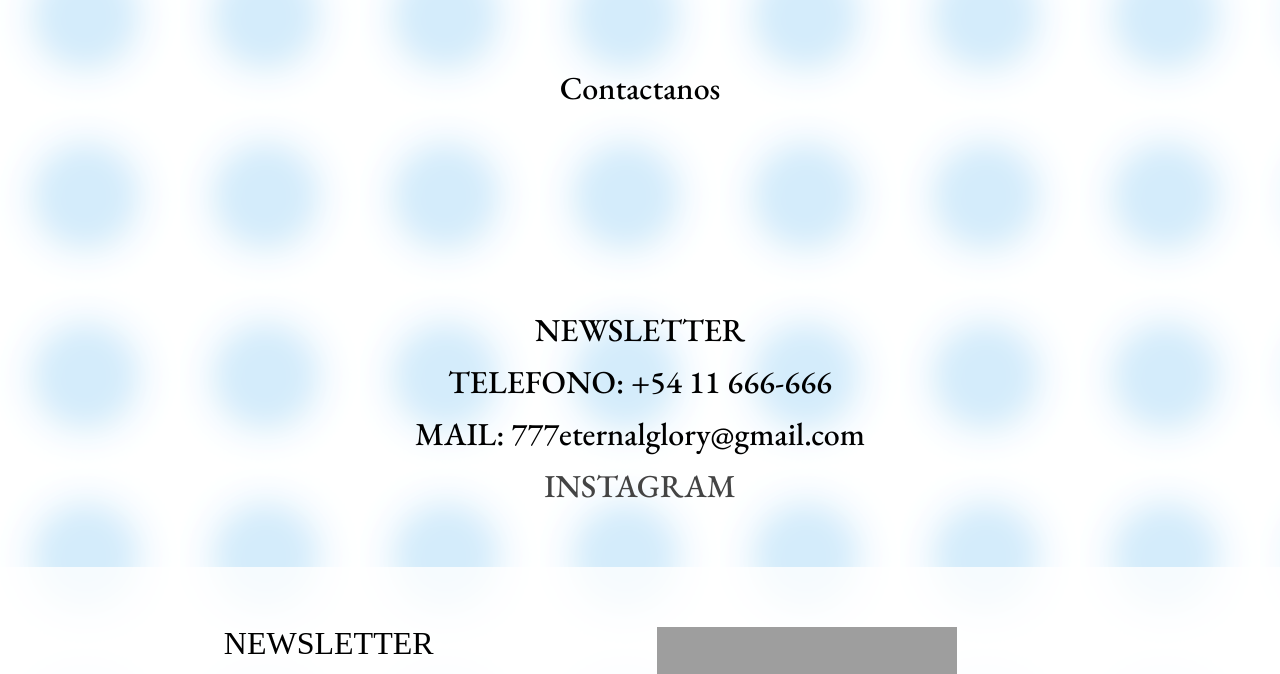
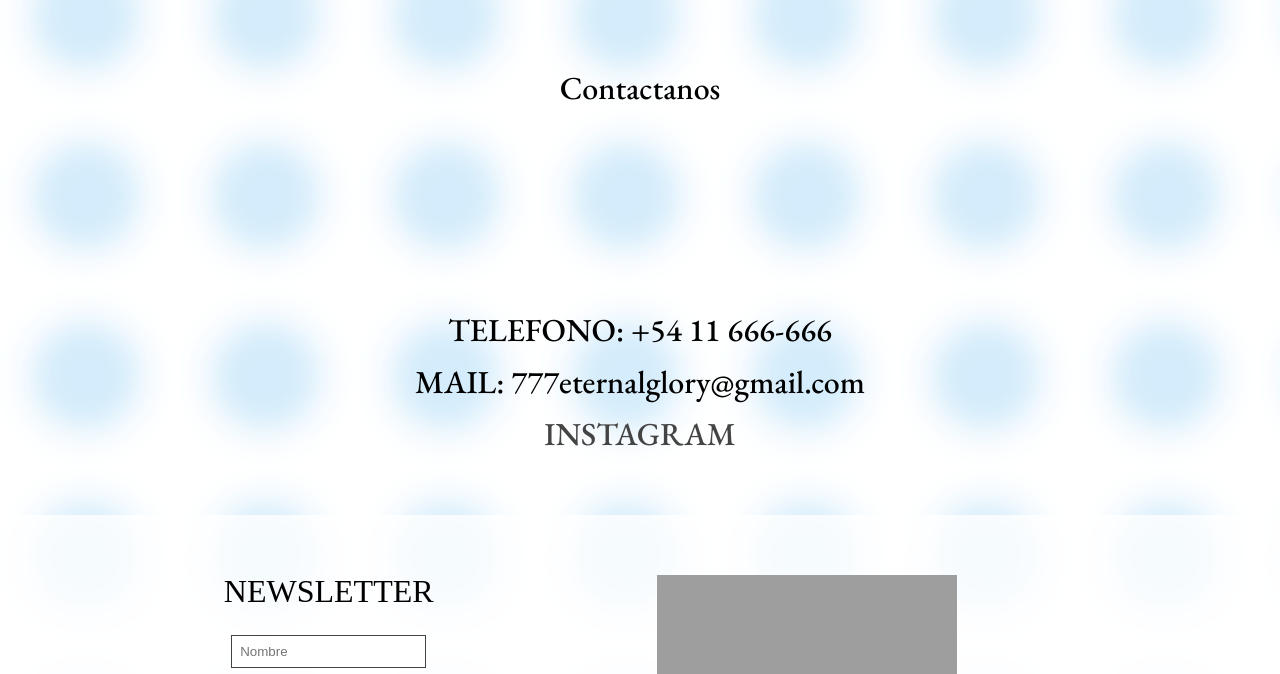
Before and after one commit to PiterMart/Pagina-Eternal-Glory, a website: page pages/contacto.html in a window 1280 px wide. Shown: the part 73-747 px from the top of the page. Drawn offline with nearby package versions, Linux system fonts and the light colour scheme; grey boxes are pictures that could not be loaded.

Commit message:
Update contacto.html

```diff
--- a/pages/contacto.html
+++ b/pages/contacto.html
@@ -37,7 +37,6 @@
 		<p class="title">Contactanos</p>
 	</div>
 	<div id="bloque_contenedor">
-			<p class="title">NEWSLETTER</p>
 		<p class="title">TELEFONO: +54 11 666-666</p>
 		<p class="title">MAIL: 777eternalglory@gmail.com</p>
 		<p class="title"><a href="https://www.instagram.com/eternalglory777/">INSTAGRAM</a></p>
```
